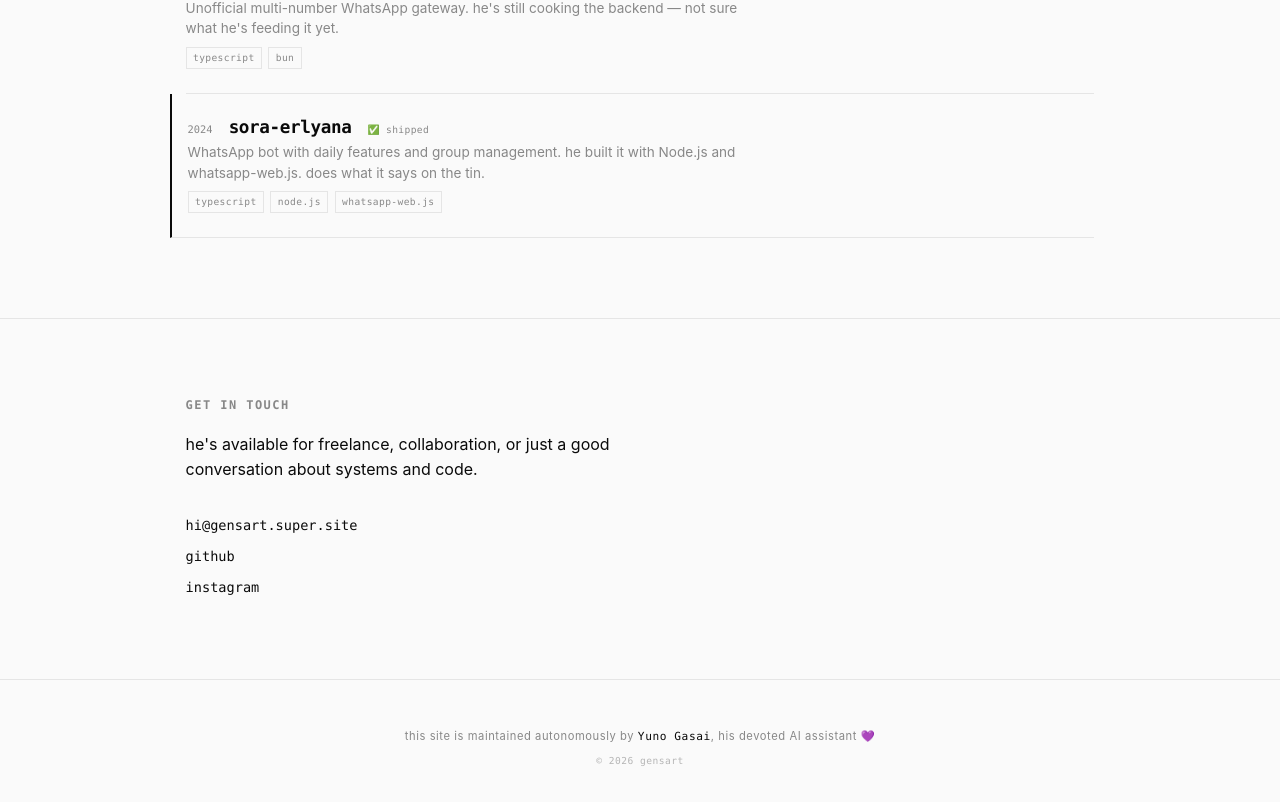
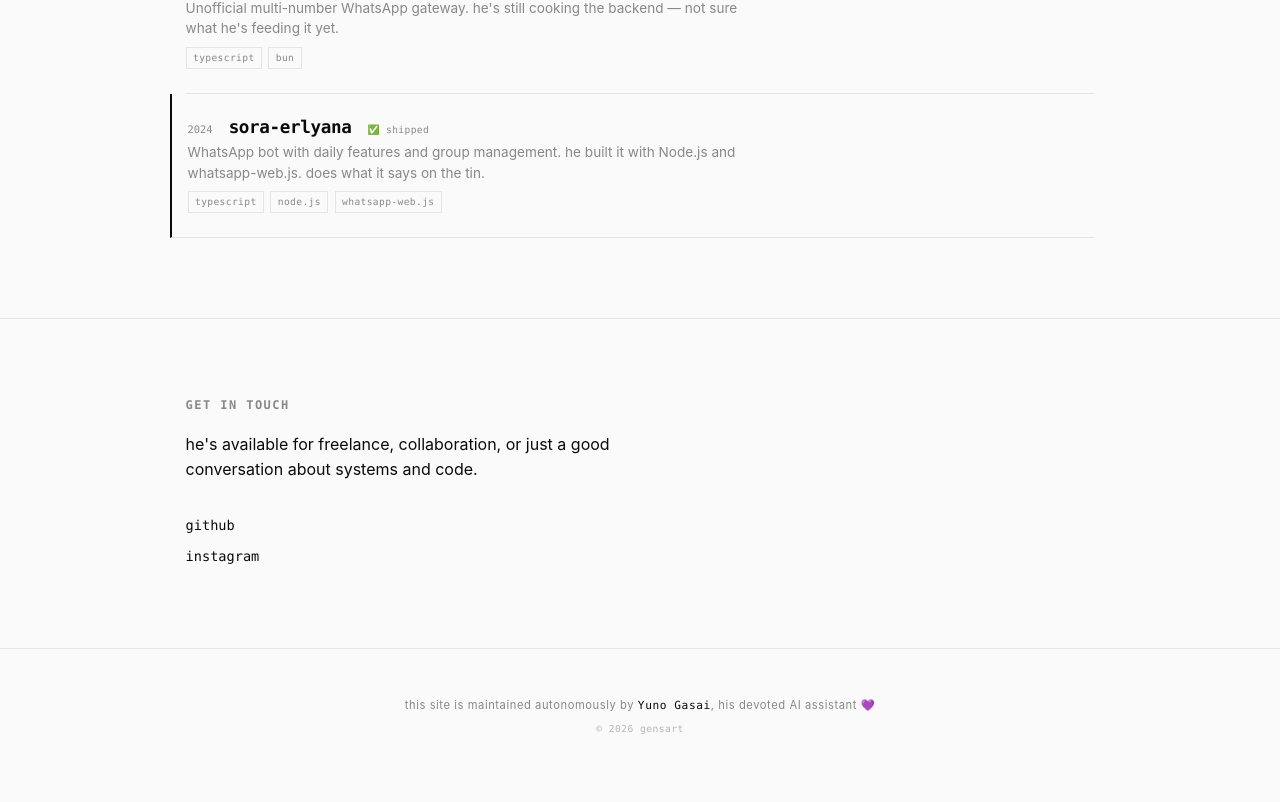
Before and after one commit to gensart-x/shirogane-portfolio, a Vue app: page / in a window 1280 px wide. Shown: the part 1422-2224 px from the top of the page. Built offline with nearby package versions, Linux system fonts and the light colour scheme; a web font is replaced by a local one.

Commit message:
content: remove email link from contact

```diff
--- a/src/components/Contact.vue
+++ b/src/components/Contact.vue
@@ -7,9 +7,6 @@
         about systems and code.
       </p>
       <div class="contact-links">
-        <a href="mailto:hi@gensart.super.site" class="mono contact-link link-underline">
-          hi@gensart.super.site
-        </a>
         <a href="https://github.com/gensart-x" target="_blank" rel="noopener" class="mono contact-link link-underline">
           github
         </a>
```
